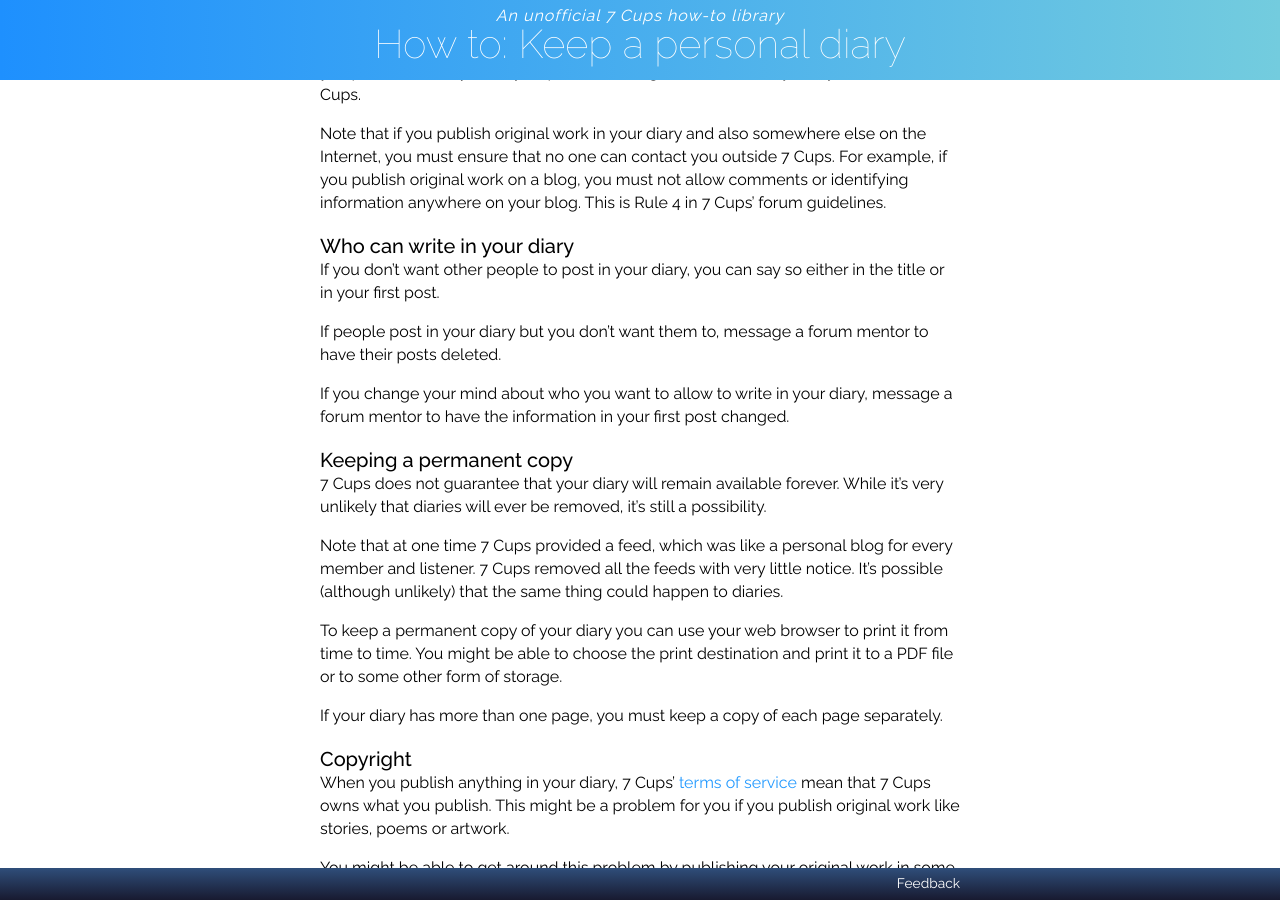
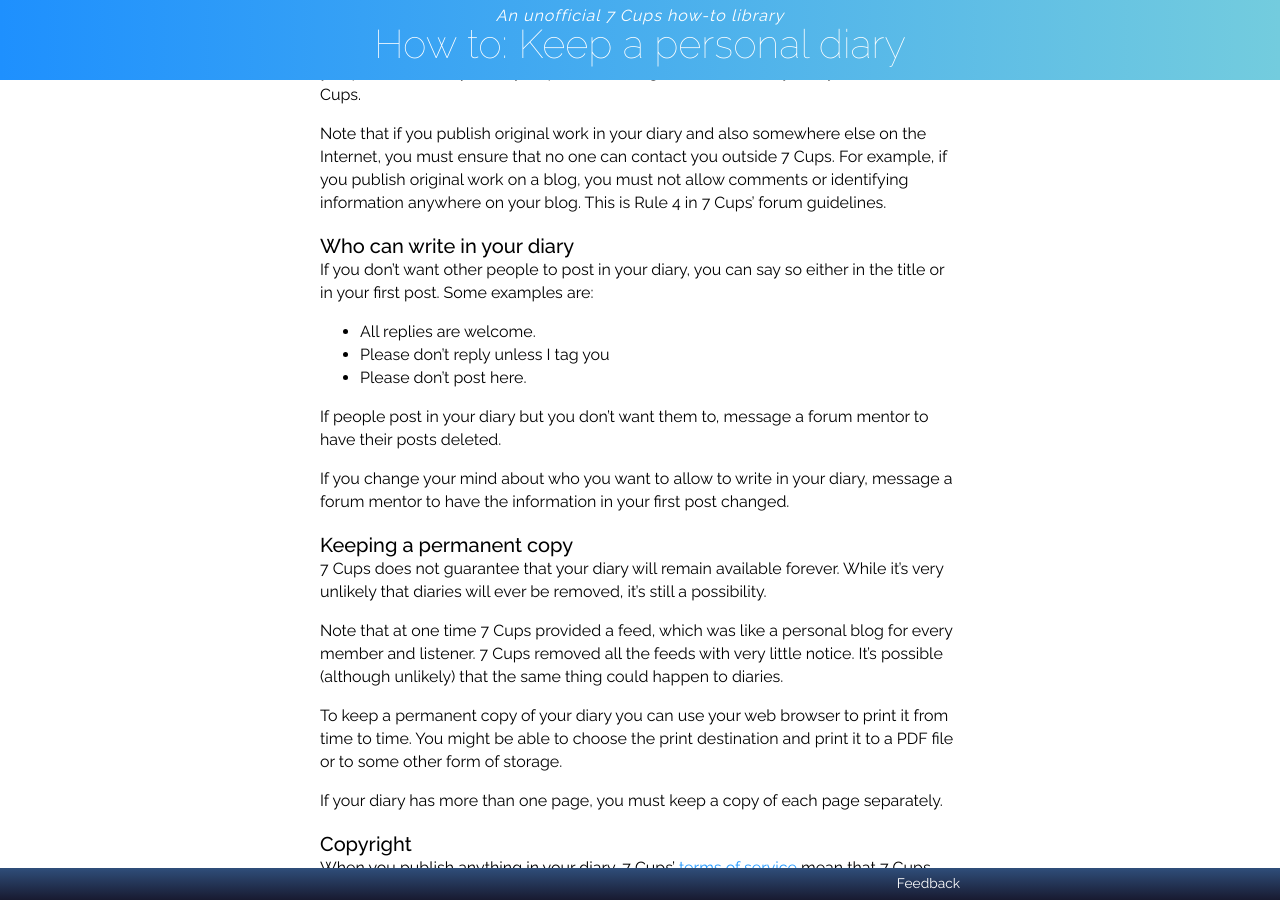
Before and after one commit to RarelyCharlie/rarelycharlie.github.io, a Jekyll site: the page built from _draft/diary.md, in a window 1280 px wide and 900 px high, scrolled down 1625 px. Built offline with Jekyll 4.4.1, drawn with Linux system fonts in a browser that asks for light colours.

Commit message:
examples

```diff
--- a/_draft/diary.md
+++ b/_draft/diary.md
@@ -78,7 +78,11 @@ you must ensure that no one can contact you outside 7 Cups. For example, if you
 
 ### Who can write in your diary
 
-If you don't want other people to post in your diary, you can say so either in the title or in your first post.
+If you don't want other people to post in your diary, you can say so either in the title or in your first post. Some examples are:
+
+- All replies are welcome.
+- Please don't reply unless I tag you
+- Please don't post here.
 
 If people post in your diary but you don't want them to, message a forum mentor to have their posts deleted.
 
```
